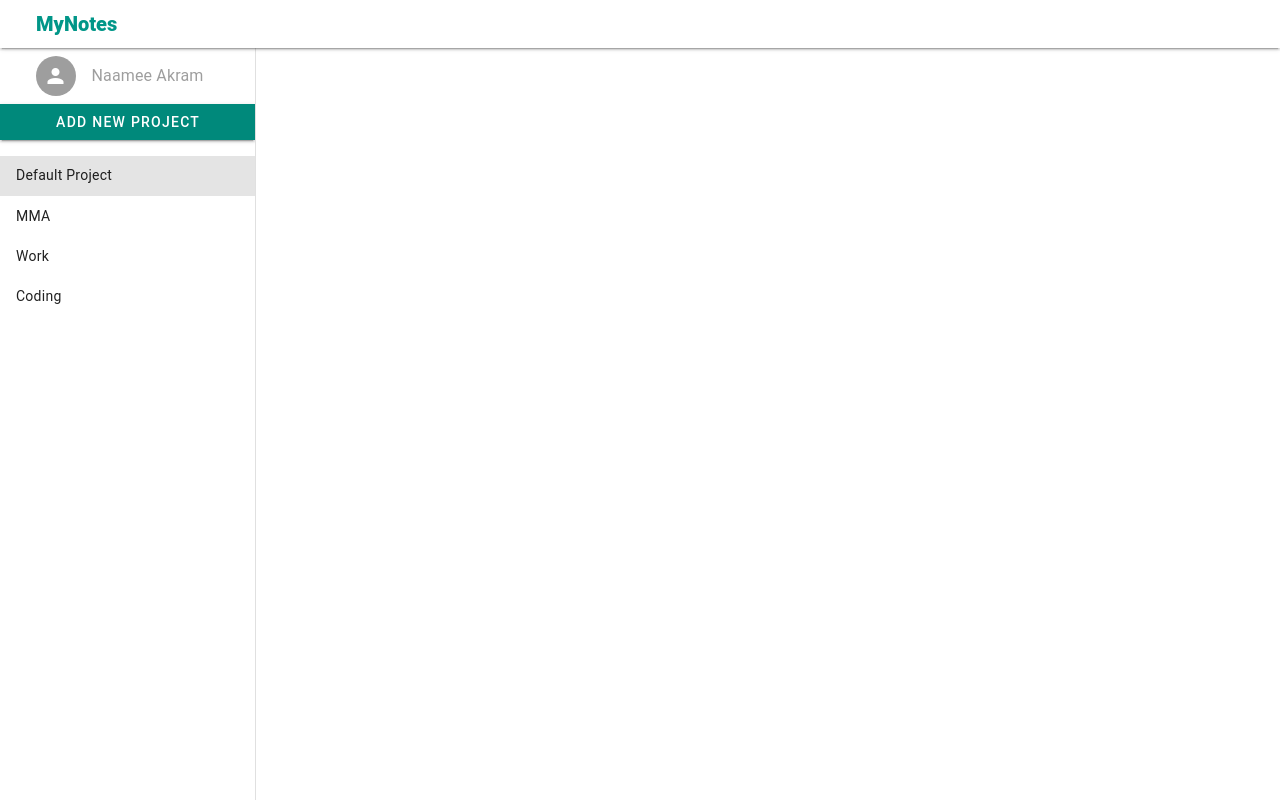
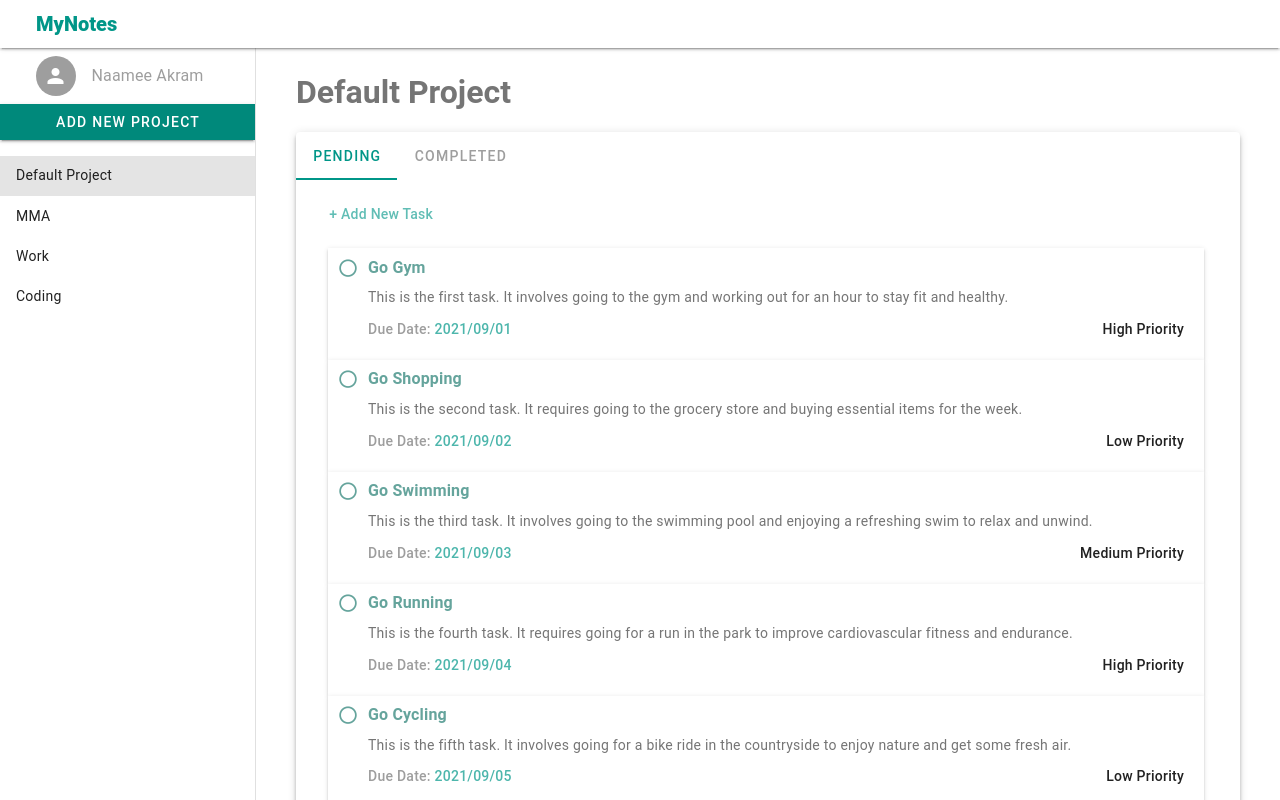
Before and after one commit to Naamee/todoapp, a Vue app: page / in a window 1280 px wide. Shown: the top 800 px of the page. Built offline with nearby package versions, Linux system fonts and the light colour scheme.

Commit message:
added tabs, updated stores, updates tasks & project view

```diff
--- a/package.json
+++ b/package.json
@@ -14,6 +14,7 @@
     "pinia": "^2.1.7",
     "vue": "^3.3.11",
     "vue-router": "^4.2.5",
+    "vue-truncate": "^1.0.0",
     "vuetify": "^3.5.1"
   },
   "devDependencies": {
--- /dev/null
+++ b/src/components/TaskListItem.vue
@@ -0,0 +1,29 @@
+<script setup>
+import { defineProps } from 'vue'
+defineProps({
+  title: String,
+  description: String,
+  dueDate: String,
+  priority: String,
+})
+</script>
+
+<template>
+  <v-sheet elevation="2" class="pb-5 pr-5" style="word-break: break-word">
+    <v-radio
+      true-icon="mdi-checkbox-marked-circle"
+      color="success"
+      class="text-teal-darken-3 font-weight-bold"
+      :label="title"
+    ></v-radio>
+    <p class="text-body-2 text-grey-darken-1 mb-3 pl-10 text-truncate">
+      {{ description }}
+    </p>
+    <div class="d-flex justify-space-between">
+      <p class="pl-10 text-body-2 font-weight-medium text-grey">
+        Due Date: <span class="text-teal-lighten-2">{{ dueDate }}</span>
+      </p>
+      <p class="font-weight-medium">{{ priority }}</p>
+    </div>
+  </v-sheet>
+</template>
--- /dev/null
+++ b/src/components/TaskTabs.vue
@@ -0,0 +1,28 @@
+<script setup>
+import TasksMain from '@/components/TasksMain.vue';
+import { ref } from 'vue';
+
+const tab = ref(null);
+</script>
+
+<template>
+  <v-card elevation="4" class="mr-10">
+    <v-tabs v-model="tab" bg-color="while" color="teal" class="text-grey">
+      <v-tab value="pending-tab">Pending</v-tab>
+      <v-tab value="completed-tab">Completed</v-tab>
+    </v-tabs>
+
+    <v-card-text>
+      <v-window v-model="tab">
+        <v-window-item value="pending-tab">
+          <v-btn :ripple="false" variant="plain" class="pr-5 text-body-2 text-teal">+ Add New Task</v-btn>
+          <TasksMain />
+        </v-window-item>
+
+        <v-window-item value="completed-tab">
+          <TasksMain />
+        </v-window-item>
+      </v-window>
+    </v-card-text>
+  </v-card>
+</template>
--- /dev/null
+++ b/src/components/TasksMain.vue
@@ -0,0 +1,24 @@
+<script setup>
+import { ref, onMounted } from 'vue';
+import TaskListItem from './TaskListItem.vue';
+
+import { useTaskStore } from '@/stores/TaskStore'
+
+const taskStore = useTaskStore()
+const allTasks = taskStore.allTasks
+const isEmpty = ref(false)
+
+onMounted(() => {
+    if (allTasks == 0) {
+        isEmpty.value = !isEmpty.value
+    }
+    console.log(taskStore.getPendingTasks())
+})
+</script>
+
+<template>
+    <v-sheet class="mr-5 py-4 pl-4">
+        <p v-if="isEmpty" class="text-body-2 text-grey">No Pending Tasks</p>
+        <TaskListItem v-for="task in allTasks" :key="task.id"  :title="task.title" :description="task.description" :dueDate="task.dueDate" :priority="task.priority"/>
+    </v-sheet>
+</template>
--- a/src/components/TheNavigation.vue
+++ b/src/components/TheNavigation.vue
@@ -7,6 +7,7 @@ const projects = projectsStore.projects
 
 const isActive = ref(false)
 const newProjectName = ref('')
+
 
 const addProject = () => {
   isActive.value = !isActive.value;
@@ -40,6 +41,7 @@ const newProject = (name) => {
       v-if="isActive"
       v-model="newProjectName"
       hide-details
+      autofocus
       placeholder="Enter New Project Name"
       variant="outlined"
       density="compact"
@@ -47,6 +49,6 @@ const newProject = (name) => {
       color="teal-darken-1"
       @keyup.enter="newProject(newProjectName)"
       class="text-h2"
-    ></v-text-field>
+      ></v-text-field>
   </v-navigation-drawer>
 </template>
--- a/src/stores/TaskStore.js
+++ b/src/stores/TaskStore.js
@@ -11,21 +11,20 @@ export const useTaskStore = defineStore('task', {
             status: false,
         },
         allTasks: [
-            {id: 1, title: 'Go Gym', description: 'This is the first task', dueDate: '2021/09/01', priority: 'High', status: false},
+            {id: 1, title: 'Go Gym', description: 'This is the first task. It involves going to the gym and working out for an hour to stay fit and healthy.', dueDate: '2021/09/01', priority: 'High Priority', status: false},
+            {id: 2, title: 'Go Shopping', description: 'This is the second task. It requires going to the grocery store and buying essential items for the week.', dueDate: '2021/09/02', priority: 'Low Priority', status: false},
+            {id: 3, title: 'Go Swimming', description: 'This is the third task. It involves going to the swimming pool and enjoying a refreshing swim to relax and unwind.', dueDate: '2021/09/03', priority: 'Medium Priority', status: false},
+            {id: 4, title: 'Go Running', description: 'This is the fourth task. It requires going for a run in the park to improve cardiovascular fitness and endurance.', dueDate: '2021/09/04', priority: 'High Priority', status: false},
+            {id: 5, title: 'Go Cycling', description: 'This is the fifth task. It involves going for a bike ride in the countryside to enjoy nature and get some fresh air.', dueDate: '2021/09/05', priority: 'Low Priority', status: false},
+            {id: 6, title: 'Go Swimming', description: 'This is the sixth task. It involves going to the swimming pool and enjoying a refreshing swim to relax and unwind.', dueDate: '2021/09/06', priority: 'Medium Priority', status: false},
+            {id: 7, title: 'Go Running', description: 'This is the seventh task. It requires going for a run in the park to improve cardiovascular fitness and endurance.', dueDate: '2021/09/07', priority: 'High Priority', status: false},
+            {id: 8, title: 'Go Cycling', description: 'This is the eighth task. It involves going for a bike ride in the countryside to enjoy nature and get some fresh air.', dueDate: '2021/09/08', priority: 'Low Priority', status: false},
         ],
     }},
     actions: {
-        addTask() {
-            this.allTasks.push({ ...this.newTask });
-            this.clearTask();
+        getPendingTasks() {
+            return this.allTasks.filter(task => !task.status)
         },
-        clearTask() {
-            this.newTask = {
-                title: '',
-                description: '',
-                dueDate: '',
-                priority: '',
-            }
-        }
-    }
+    },
+
 })
--- a/src/views/ProjectView.vue
+++ b/src/views/ProjectView.vue
@@ -1,13 +1,24 @@
 <script setup>
-import TheHeader from '@/components/TheHeader.vue';
-import TheNavigation from '@/components/TheNavigation.vue';
+import TheHeader from '@/components/TheHeader.vue'
+import TheNavigation from '@/components/TheNavigation.vue'
+import TaskTabs from '@/components/TaskTabs.vue'
+
+import { computed } from 'vue'
+import { useRoute } from 'vue-router'
+//get current route name
+const route = useRoute()
+const currentRoutePath = computed(() => route.path)
+const pathSegments = computed(() => currentRoutePath.value.split('/'))
+const currentRouteName = computed(() => pathSegments.value[pathSegments.value.length - 1])
 </script>
 
 <template>
   <v-app>
     <TheHeader />
     <TheNavigation />
-    <v-main>
+    <v-main class="ml-10 mt-5">
+      <h1 class="text-grey-darken-1 mb-4">{{ currentRouteName || 'Default Project' }}</h1>
+      <TaskTabs />
     </v-main>
   </v-app>
 </template>
```
Also changed, not shown: 1 other file (tests, documents, lock files or other folders).
